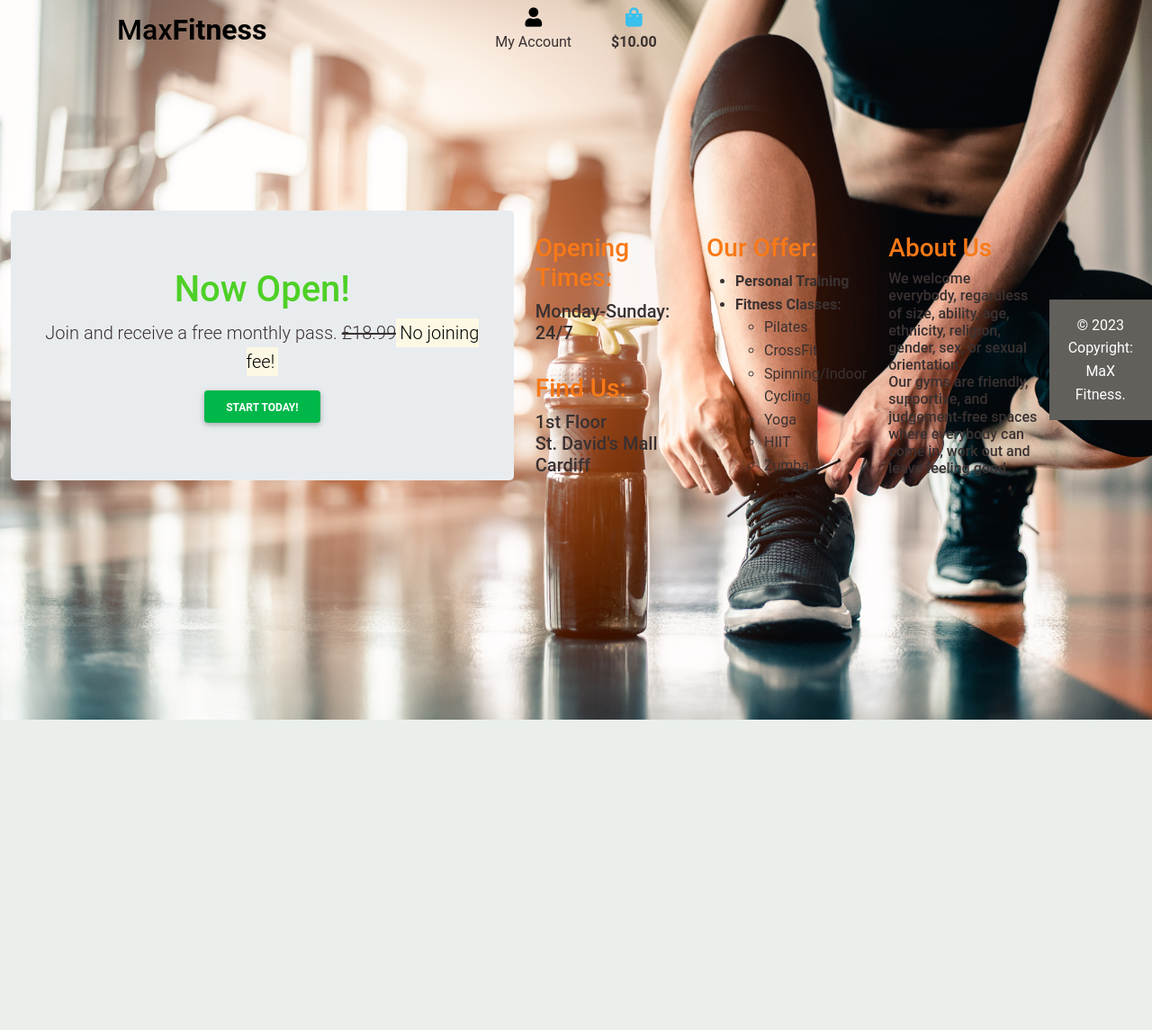
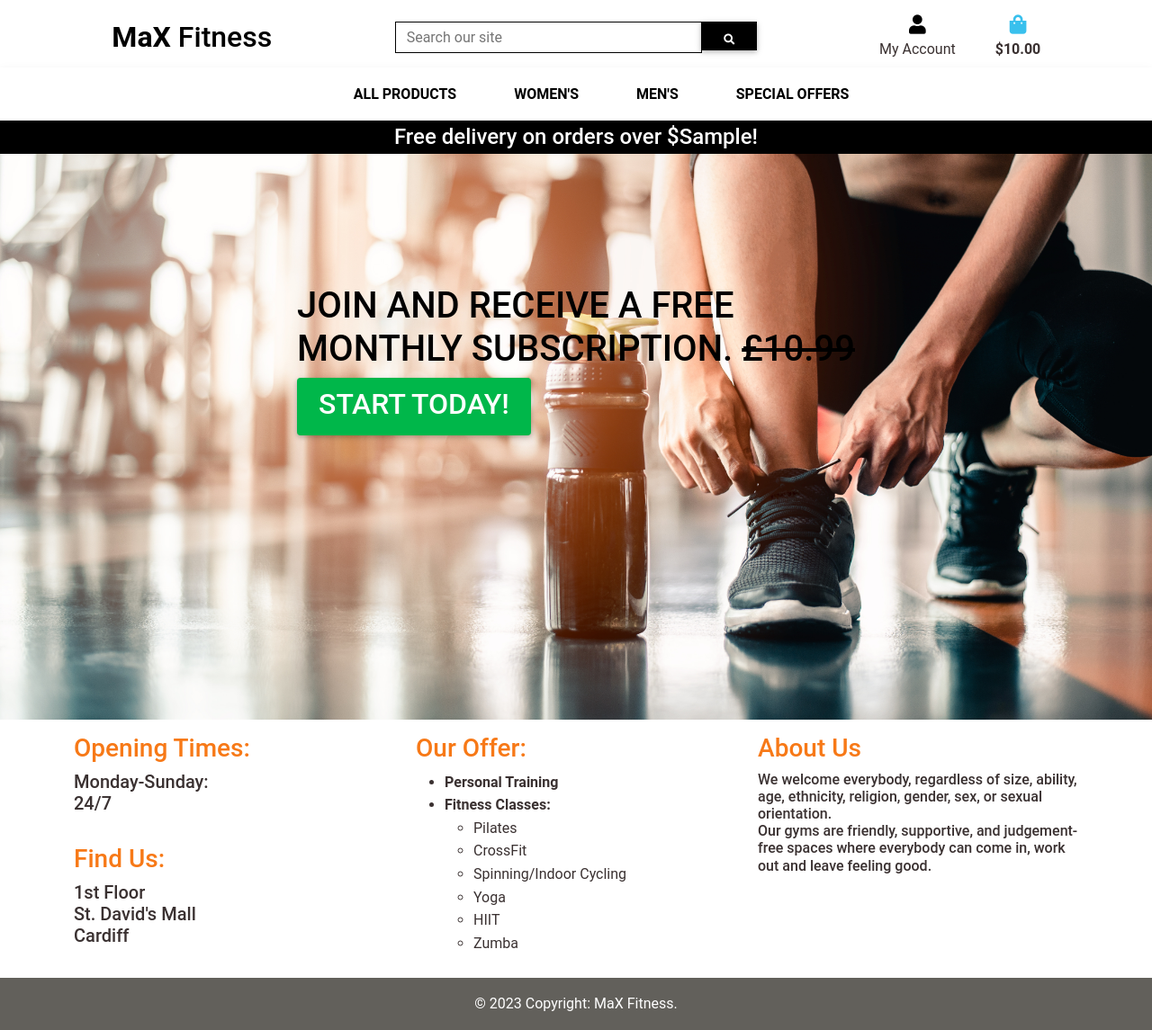
Before and after one commit to magz-dev/max-fit-app, a Django app: template home/templates/home/index.html in a window 1280 px wide. Shown: the whole page at 90% size. Before the commit the page ends 800 px from the top, so only its background shows below. Run offline with Django 3.2, Linux system fonts and the light colour scheme; the template is opened without the code that fills it: most values are stand-ins (such as "Sample title", 1, 10 or a date in 2020).

Commit message:
Add the main site navigation

```diff
--- a/home/templates/home/index.html
+++ b/home/templates/home/index.html
@@ -5,12 +5,11 @@
 <div class="container-fluid welcome-page no-gutters">
     <div class="row">
     <div class="col-12">
-  <section class="welcome jumbotron text-center">
-<h1>Now Open!</h1>
-   <p class="lead">Join and receive a free monthly pass. <s class="d-none d-sm-inline">£18.99</s><span class="d-inline d-sm-none"><br></span><mark>No joining fee!</mark>
-  </p>
-        <a class="btn btn-success" href="signup.html" role="button"><strong>Start Today!</strong></a>
-  </section>
+
+   <h1>Join and receive a free<br> monthly subscription. <s class="d-none d-sm-inline">£10.99</s>
+   </h1>
+        <a class="btn btn-success" href="signup.html" role="button"><h2>Start Today!</h2></a>
+
 </div>
 </div>
 </div>
--- /dev/null
+++ b/home/templates/includes/main-nav.html
@@ -0,0 +1,51 @@
+<div class="collapse navbar-collapse" id="main-nav">
+    <ul class="navbar-nav w-auto mx-auto">
+        <li class="nav-item dropdown">
+            <a class="logo-font font-weight-bold nav-link text-black mr-5" href="#" id="all-products-link" data-toggle="dropdown" aria-haspopup="true" aria-expanded="false">
+                ALL PRODUCTS
+            </a>
+            <div class="dropdown-menu border-0" aria-labelledby="all-products-link">
+                <a href="" class="dropdown-item">By Price</a>
+                <a href="" class="dropdown-item ">By Rating</a>
+                <a href="" class="dropdown-item ">By Category</a>
+                <a href="" class="dropdown-item">All Products</a>
+            </div>
+        </li>
+
+        <li class="nav-item dropdown">
+            <a class="logo-font font-weight-bold nav-link text-black mr-5" href="#" id="clothing-link" data-toggle="dropdown" aria-haspopup="true" aria-expanded="false">
+                WOMEN'S
+            </a>
+            <div class="dropdown-menu border-0" aria-labelledby="clothing-link">
+                <a href="" class="dropdown-item">Essentials</a>
+                <a href="" class="dropdown-item">Accesories</a>
+                <a href="" class="dropdown-item">Equipment</a>
+                <a href="" class="dropdown-item">All Clothing</a>
+            </div>
+        </li>
+
+        <li class="nav-item dropdown">
+            <a class="logo-font font-weight-bold nav-link text-black mr-5" href="#" id="homeware-link" data-toggle="dropdown" aria-haspopup="true" aria-expanded="false">
+                MEN'S
+            </a>
+            <div class="dropdown-menu border-0" aria-labelledby="homeware-link">
+                <a href="" class="dropdown-item">Essentials</a>
+                <a href="" class="dropdown-item">Accesories</a>
+                <a href="" class="dropdown-item">Equipment</a>
+                <a href="" class="dropdown-item">All Clothing</a>
+            </div>
+        </li>
+
+        <li class="nav-item dropdown">
+            <a class="logo-font font-weight-bold nav-link text-black" href="#" id="specials-link" data-toggle="dropdown" aria-haspopup="true" aria-expanded="false">
+                SPECIAL OFFERS
+            </a>
+            <div class="dropdown-menu border-0" aria-labelledby="specials-link">
+                <a href="" class="dropdown-item">New Arrivals</a>
+                <a href="" class="dropdown-item">Deals</a>
+                <a href="" class="dropdown-item">Clearance</a>
+                <a href="" class="dropdown-item">All Specials</a>
+            </div>
+        </li>
+    </ul>
+</div>
--- /dev/null
+++ b/home/templates/includes/mobile-top-header.html
@@ -0,0 +1,58 @@
+<ul>
+    <li class="list-inline-item">
+      <a class="text-black nav-link d-block d-lg-none" href="#" id="mobile-search" data-toggle="dropdown" aria-haspopup="true" aria-expanded="false">
+          <div class="text-center">
+              <div><i class="fas fa-search fa-lg"></i></div>
+              <p class="my-0">Search</p>
+          </div>
+      </a>
+      <div class="dropdown-menu border-0 w-100 p-3 rounded-0 my-0" aria-labelledby="mobile-search">
+          <form class="form" method="GET" action="">
+              <div class="input-group w-100">
+                  <input class="form-control border border-black rounded-0" type="text" name="q" placeholder="Search our site">
+                  <div class="input-group-append">
+                      <button class="form-control form-control btn btn-black border border-black rounded-0" type="submit">
+                          <span class="icon">
+                              <i class="fas fa-search"></i>
+                          </span>
+                      </button>
+                  </div>
+              </div>
+          </form>
+      </div>
+  </li>
+  <li class="list-inline-item dropdown">
+      <a class="text-black nav-link d-block d-lg-none" href="#" id="user-options" data-toggle="dropdown" aria-haspopup="true" aria-expanded="false">
+          <div class="text-center">
+              <div><i class="fas fa-user fa-lg"></i></div>
+              <p class="my-0">My Account</p>
+          </div>
+      </a>
+      <div class="dropdown-menu border-0" aria-labelledby="user-options">
+          {% if request.user.is_authenticated %}
+              {% if request.user.is_superuser %}
+                  <a href="{% url 'account_logout' %}" class="dropdown-item">Product Management</a>
+              {% endif %}
+              <a href="" class="dropdown-item">My Profile</a>
+              <a href="{% url 'account_logout' %}" class="dropdown-item">Logout</a>
+          {% else %}
+              <a href="{% url 'account_signup' %}" class="dropdown-item">Register</a>
+              <a href="{% url 'account_login' %}" class="dropdown-item">Login</a>
+          {% endif %}
+      </div>
+  </li>
+  <li class="list-inline-item">
+      <a class="{% if grand_total %}text-primary font-weight-bold{% else %}text-black{% endif %} nav-link d-block d-lg-none" href="">
+          <div class="text-center">
+              <div><i class="fas fa-shopping-bag fa-lg"></i></div>
+              <p class="my-0">
+                  {% if grand_total %}
+                      ${{ grand_total|floatformat:2 }}
+                  {% else %}
+                      £0.00
+                  {% endif %}
+              </p>
+          </div>
+      </a>
+    </li>
+  </ul>
--- a/max_fitness/settings.py
+++ b/max_fitness/settings.py
@@ -101,7 +101,7 @@ WSGI_APPLICATION = 'max_fitness.wsgi.application'
 DATABASES = {
     'default': {
         'ENGINE': 'django.db.backends.sqlite3',
-        'NAME': BASE_DIR / 'db.sqlite3',
+        'NAME': os.path.join(BASE_DIR, 'db.sqlite3'),
     }
 }
 
@@ -143,6 +143,10 @@ USE_TZ = True
 # https://docs.djangoproject.com/en/3.2/howto/static-files/
 
 STATIC_URL = '/static/'
+STATICFILES_DIRS = (os.path.join(BASE_DIR, 'static'),)
+
+MEDIA_URL = '/media/'
+MEDIA_ROOT = os.path.join(BASE_DIR, 'media')
 
 # Default primary key field type
 # https://docs.djangoproject.com/en/3.2/ref/settings/#default-auto-field
--- a/max_fitness/urls.py
+++ b/max_fitness/urls.py
@@ -15,8 +15,11 @@ Including another URLconf
 """
 from django.contrib import admin
 from django.urls import path, include
+from django.conf import settings
+from django.conf.urls.static import static
+
 urlpatterns = [
     path('admin/', admin.site.urls),
     path('accounts/', include('allauth.urls')),
     path('', include('home.urls')),
-]
+] + static(settings.MEDIA_URL, document_root=settings.MEDIA_ROOT)
--- a/static/css/style.css
+++ b/static/css/style.css
@@ -1,16 +1,23 @@
+body {
+    font-family: 'Poppins', sans-serif;
+    background-color: antiquewhite;
+}
+
 /* BACKGROUND */
-body {
+.welcome-page {
 
    height: 100vh;
 
    background: url('/media/gym.jpeg') no-repeat center center fixed transparent;
+   -webkit-background-size: cover;
+   -moz-background-size: cover;
+   -o-background-size: cover;
    background-size: cover;
    display: flex;
    align-items: center;
    justify-content: center;
    position: relative;
 }
-
 
 /*FOOTER*/
 .footer-style {
@@ -33,7 +40,10 @@ h3 {
 
 
 h1 {
-    color: rgb(78, 208, 38);
+color: black;
+text-transform: uppercase;
+text-align: left;
+
 }
 
 
@@ -43,3 +53,7 @@ h1 {
    margin-top: 15px;
    margin-bottom: 10px;
 }
+
+.text {
+   justify-content: left;
+}
--- a/templates/base.html
+++ b/templates/base.html
@@ -15,11 +15,12 @@
     {% endblock %}
 
     {% block corecss %}
+    <link rel="stylesheet" href="{% static 'css/style.css' %}">
     <link rel="stylesheet" href="https://cdn.jsdelivr.net/npm/bootstrap@4.6.2/dist/css/bootstrap.min.css"
         integrity="sha384-xOolHFLEh07PJGoPkLv1IbcEPTNtaed2xpHsD9ESMhqIYd0nLMwNLD69Npy4HI+N" crossorigin="anonymous">
     <link href="https://cdnjs.cloudflare.com/ajax/libs/font-awesome/5.15.1/css/all.min.css" rel="stylesheet">
     <link href="https://cdnjs.cloudflare.com/ajax/libs/mdb-ui-kit/3.10.2/mdb.min.css" rel="stylesheet">
-    <link rel="stylesheet" href="{% static 'css/style.css' %}">
+
 
     {% endblock %}
 
@@ -41,23 +42,35 @@
     {% block extra_js %}
     {% endblock %}
 
-    <title>Max Fitness {% block extra_title %}{% endblock %}</title>
+    <title>MaX Fitness {% block extra_title %}{% endblock %}</title>
 </head>
 
 <body>
     <header class="container-fluid fixed-top">
-        <div class="row">
+        <div id="topnav" class="row bg-white pt-lg-2 d-none d-lg-flex">
             <div class="col-12 col-lg-4 my-auto py-1 py-lg-0 text-center text-lg-left">
                 <a href="{% url 'home' %}" class="nav-link main-logo-link">
-                    <h2 class="logo-font text-black my-0">Max<strong>Fitness</strong></h2>
+                    <h2 class="logo-font text-black my-0"><strong>MaX</strong> Fitness</h2>
                 </a>
             </div>
-
+            <div class="col-12 col-lg-4 my-auto py-1 py-lg-0">
+                <form method="GET" action="">
+                    <div class="input-group w-100">
+                        <input class="form-control border border-black rounded-0" type="text" name="q" placeholder="Search our site">
+                        <div class="input-group-append">
+                            <button class="form-control btn btn-black border border-black rounded-0" type="submit">
+                                <span class="icon">
+                                    <i class="fas fa-search"></i>
+                                </span>
+                            </button>
+                        </div>
+                    </div>
+                </form>
+            </div>
             <div class="col-12 col-lg-4 my-auto py-1 py-lg-0">
                 <ul class="list-inline list-unstyled text-center text-lg-right my-0">
                     <li class="list-inline-item dropdown">
-                        <a class="text-black nav-link" href="#" id="user-options" data-toggle="dropdown"
-                            aria-haspopup="true" aria-expanded="false">
+                        <a class="text-black nav-link" href="#" id="user-options" data-toggle="dropdown" aria-haspopup="true" aria-expanded="false">
                             <div class="text-center">
                                 <div><i class="fas fa-user fa-lg"></i></div>
                                 <p class="my-0">My Account</p>
@@ -77,8 +90,7 @@
                         </div>
                     </li>
                     <li class="list-inline-item">
-                        <a class="{% if grand_total %}text-info font-weight-bold{% else %}text-black{% endif %} nav-link"
-                            href="">
+                        <a class="{% if grand_total %}text-info font-weight-bold{% else %}text-black{% endif %} nav-link" href="">
                             <div class="text-center">
                                 <div><i class="fas fa-shopping-bag fa-lg"></i></div>
                                 <p class="my-0">
@@ -93,8 +105,24 @@
                     </li>
                 </ul>
             </div>
+            <div class="col-12 col-lg-4 my-auto py-1 py-lg-0"></div>
+        </div>
+        <div class="row bg-white">
+            <nav class="navbar navbar-expand-lg navbar-light w-100">
+                <button class="navbar-toggler" type="button" data-toggle="collapse" data-target="#main-nav" aria-controls="main-nav" aria-expanded="false" aria-label="Toggle navigation">
+                    <span class="navbar-toggler-icon"></span>
+                </button>
+                {% include 'includes/mobile-top-header.html' %}
+                {% include 'includes/main-nav.html' %}
+            </nav>
+        </div>
+        <div id="delivery-banner" class="row text-center">
+            <div class="col bg-black text-white">
+                <h4 class="logo-font my-1">Free delivery on orders over ${{ free_delivery_threshold }}!</h4>
+            </div>
         </div>
     </header>
+
 
     {% if messages %}
     <div class="message-container"></div>
@@ -104,6 +132,7 @@
     {% endblock %}
 
     {% block content %}
+    <h1 class='testing'>Testing</h1>
     {% endblock %}
 
     {% block postloadjs %}
```
Lines whose indentation alone changed are shown as unchanged.
